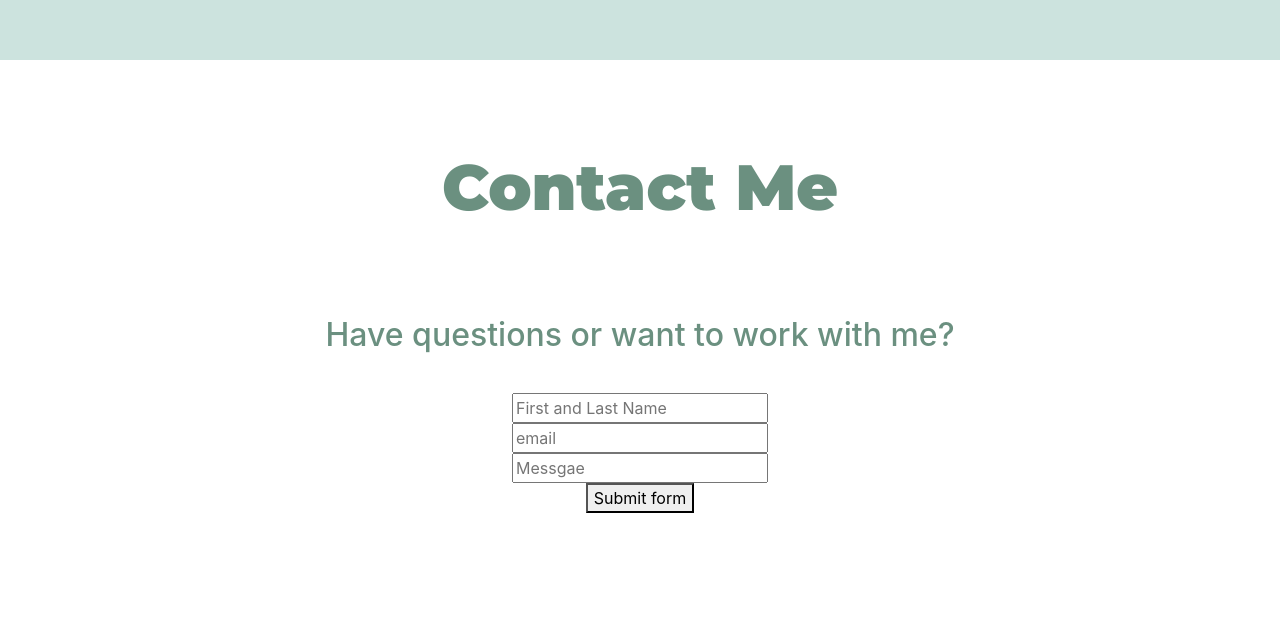
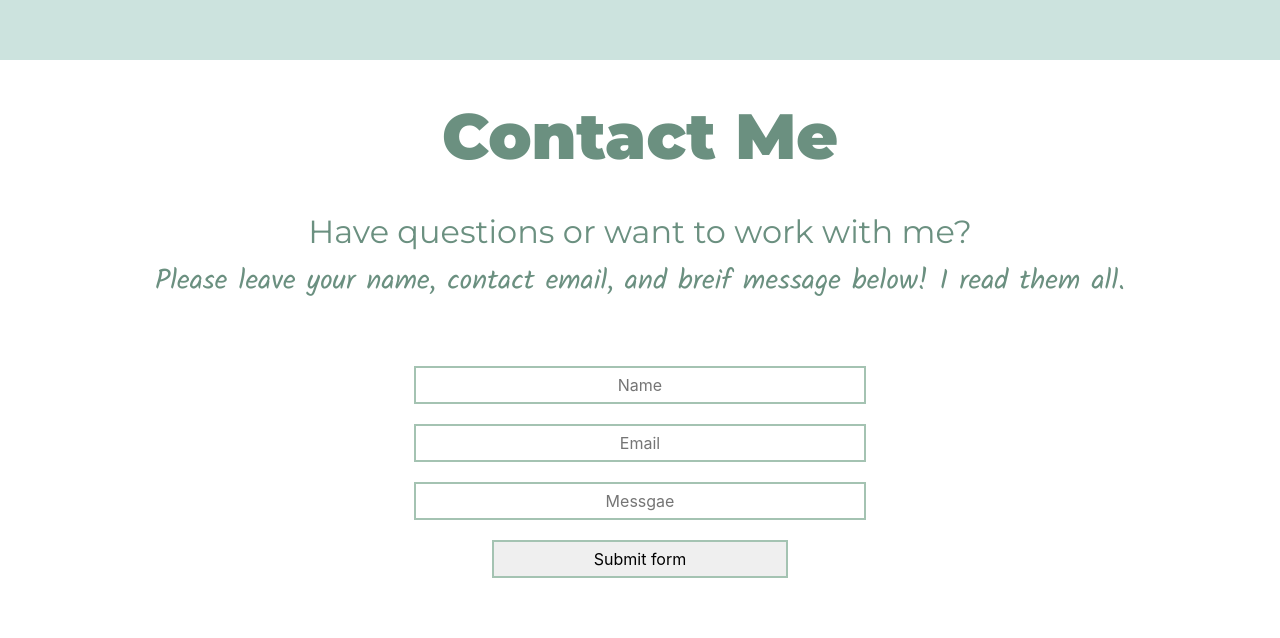
Before and after one commit to jacob33c/portfolio, a plain HTML site: page index.html in a window 1280 px wide. Shown: the part 2563-3201 px from the top of the page. Before the commit the page ends 3165 px from the top, so only its background shows below. Drawn offline with nearby package versions, Linux system fonts and the light colour scheme.

Commit message:
update contact me section

```diff
--- a/css/styles.css
+++ b/css/styles.css
@@ -2,7 +2,7 @@
 html {
   scroll-behavior: smooth;
 }
-h1,h2,{
+h1,h2{
   font-family: 'Montserrat';
   font-weight: 800;
 }
@@ -84,15 +84,21 @@ h5{
   font-family: 'Montserrat', sans-serif;
   font-weight: 600;
   font-size: 4rem;
-  margin: 7% auto;
+  margin: 3% auto;
 }
 .contact-me-header{
-  margin: 3% auto;
+  margin: 1% auto;
 }
 
 .contact-form{
-  padding 100px 100px;
-  margin-bottom: 7%;
+  padding:50px 50px;
+}
+.contact-input{
+  margin: 10px;
+  padding: 5px 100px;
+  border-style: solid;
+  border-color:  #A4C3B2;
+  text-align: center;
 }
 
 
--- a/index.html
+++ b/index.html
@@ -261,14 +261,15 @@
 
     <h1 class="contact-me-head">Contact Me</h1>
     <h2 class="contact-me-header">Have questions or want to work with me?</h2>
-    <form class="contact-form" action="index.html" method="post">
-      <input type="text" name="name-of-contact" placeholder="First and Last Name">
+    <h3>Please leave your name, contact email, and breif message below! I read them all.</h3>
+    <form class="contact-form" action="mailto:jacobfraizer@gmail.com" method="post" enctype="text/plain">
+      <input class="contact-input" type="text" name="name-of-contact" placeholder="Name">
       <br>
-      <input type="email" name="" placeholder="email">
+      <input class="contact-input" type="email" name="email" placeholder="Email">
       <br>
-      <input type="text" name="" placeholder="Messgae">
+      <input class="contact-input" type="text" name="message" placeholder="Messgae">
       <br>
-      <button type="sumbit" name="button">Submit form</button>
+      <button class="contact-input"  type="sumbit" name="button" value="Send">Submit form</button>
     </form>
   </section>
 
```
